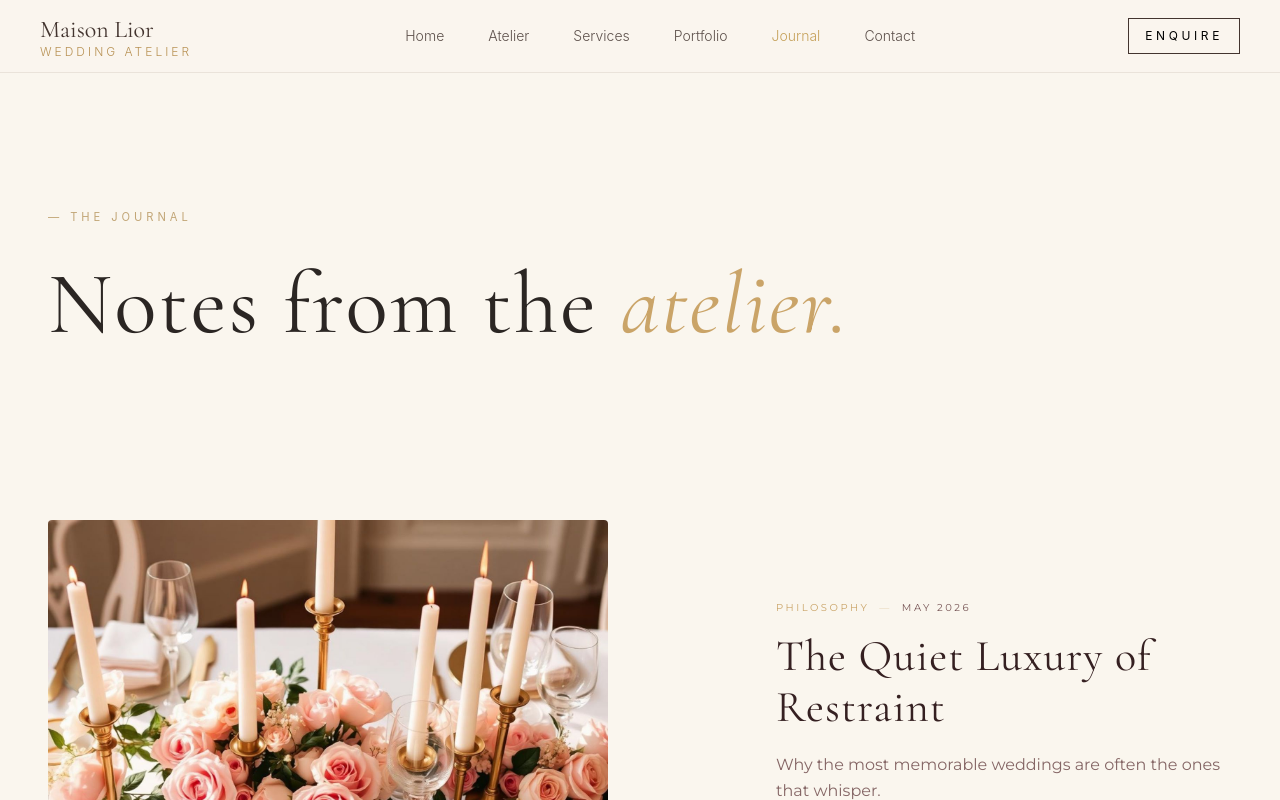
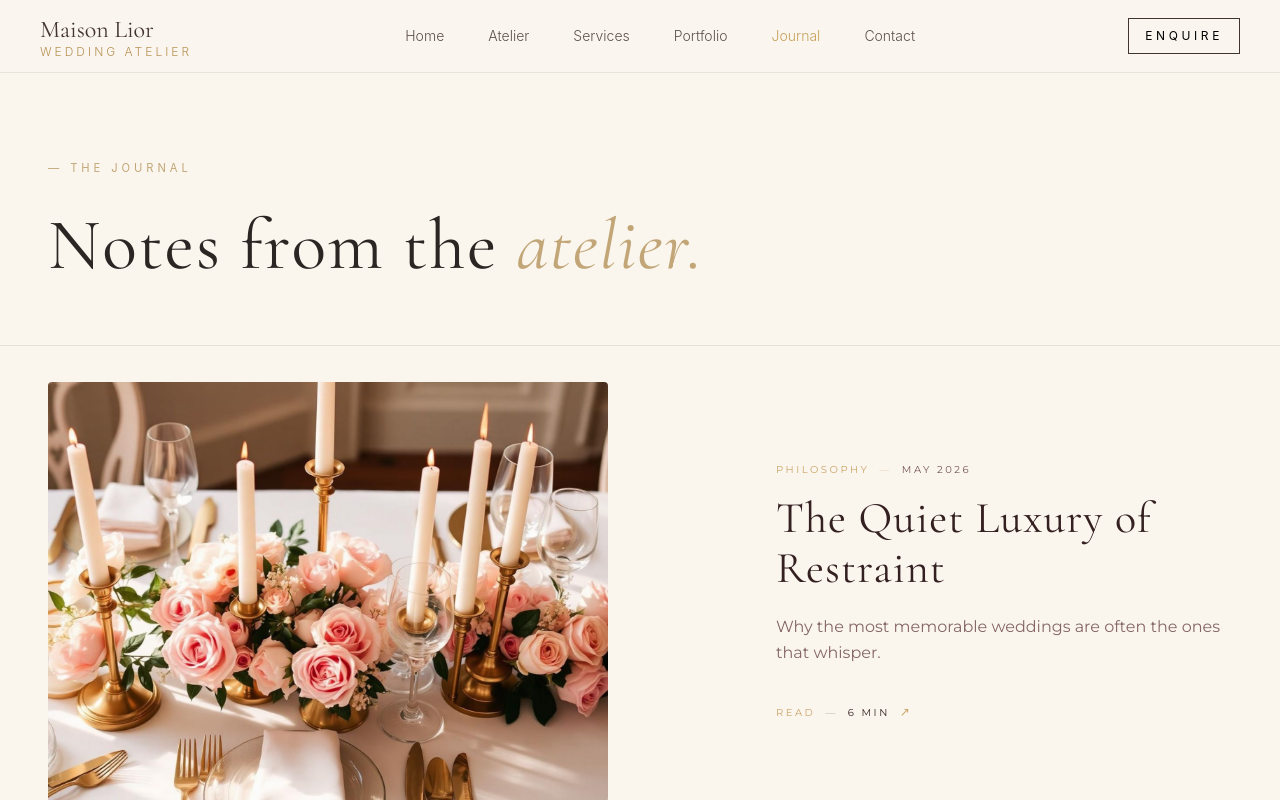
Before and after one commit to Priyankasapp/wedding-planner-webApp, a React (Vite) app: page /journal in a window 1280 px wide. Shown: the top 800 px of the page. Built offline with nearby package versions, Linux system fonts and the light colour scheme.

Commit message:
add hr line

```diff
--- a/src/components/contact/ContactFormSection.tsx
+++ b/src/components/contact/ContactFormSection.tsx
@@ -16,7 +16,7 @@ const fadeUpVariants: Variants = {
 export function ContactFormSection() {
   const serifStyle = {
     fontFamily: '"Cormorant Garamond", serif',
-    fontWeight: 300,
+    fontWeight: 400,
   };
 
   const sansStyle = {
@@ -81,7 +81,7 @@ export function ContactFormSection() {
 
   // Base input styles (removed fixed border color and focus states to dynamic classes below)
   const baseInputClass = "w-full bg-transparent border-b py-3 text-sm text-[#2B2623] outline-none transition-colors duration-300 placeholder-[#BDB1A8]";
-  const labelClass = "block text-[10px] tracking-[0.2em] text-gold uppercase mb-1 font-medium";
+  const labelClass = "block text-[10px] tracking-[0.3em] text-gold uppercase mb-1 font-medium";
 
   return (
     <section className="bg-[#FAF6EE] text-[#2B2623] pb-24 lg:pb-32">
@@ -100,7 +100,7 @@ export function ContactFormSection() {
 
             <div className="grid grid-cols-1 md:grid-cols-2 gap-8 md:gap-12">
               <div className="flex flex-col">
-                <label htmlFor="firstName" style={sansStyle} className={labelClass}>First Name *</label>
+                <label htmlFor="firstName" style={{...sansStyle}} className={labelClass}>First Name *</label>
                 <input
                   id="firstName"
                   type="text"
@@ -121,7 +121,7 @@ export function ContactFormSection() {
               </div>
 
               <div className="flex flex-col">
-                <label htmlFor="partnerName" style={sansStyle} className={labelClass}>Partner's Name</label>
+                <label htmlFor="partnerName" style={{...sansStyle}} className={labelClass}>Partner's Name</label>
                 <input
                   id="partnerName"
                   type="text"
--- a/src/components/journal/Hero.tsx
+++ b/src/components/journal/Hero.tsx
@@ -1,14 +1,11 @@
 import { motion, type Variants } from "framer-motion";
 import SectionKicker from "../sections/SectionKicker";
 
-// FIX: Added 'export' right before the function declaration
 export function Hero() {
   const serifStyle = {
     fontFamily: '"Cormorant Garamond", serif',
     fontWeight: 300,
   };
-
-
 
   const containerVariants: Variants = {
     hidden: { opacity: 0 },
@@ -19,7 +16,7 @@ export function Hero() {
   };
 
   const itemVariants: Variants = {
-    hidden: { opacity: 0, y: 25 },
+    hidden: { opacity: 0, y: 20 },
     visible: {
       opacity: 1,
       y: 0,
@@ -28,42 +25,45 @@ export function Hero() {
   };
 
   return (
-    <section className="bg-[#FAF6EE] min-h-[60vh] mt-10 flex items-center py-20">
+    <section className="bg-[#FAF6EE] pt-24 pb-0 overflow-hidden mt-16 select-none">
       <div className="max-w-[1400px] mx-auto px-6 lg:px-12 w-full">
 
         <motion.div
           variants={containerVariants}
           initial="hidden"
           animate="visible"
-          className="select-none"
+          className="pb-16" /* Adds clean spacing above the line */
         >
-          {/* <motion.p
-            variants={itemVariants}
-            style={{ ...sansStyle, fontWeight: 400 }}
-            className="text-xs md:text-sm tracking-[0.25em] text-gold uppercase mb-6"
-          >
-            — THE JOURNAL
-          </motion.p> */}
-          <SectionKicker title='THE JOURNAL'/>
+          {/* Reusable SectionKicker component */}
+          <motion.div variants={itemVariants}>
+            <SectionKicker title='THE JOURNAL' className="mb-8" />
+          </motion.div>
+
+          {/* Main Heading scaled down slightly to look crisp on a single line */}
           <motion.h1
             variants={itemVariants}
             style={serifStyle}
-            className="text-6xl md:text-[5.5rem] leading-[1.05] tracking-wide text-[#2B2623]"
+            className="text-5xl md:text-6xl lg:text-7xl tracking-wide text-[#2B2623] leading-none"
           >
-            Notes from the {" "}
+            Notes from the{" "}
             <span
               style={{ ...serifStyle, fontStyle: "italic" }}
-              className="text-gold"
+              className="text-[#C2A677]"
             >
               atelier.
-            </span>{" "}
-
+            </span>
           </motion.h1>
         </motion.div>
 
       </div>
-      <hr />
 
+      {/* The full-width thin divider line matching the picture */}
+      <motion.hr
+        initial={{ opacity: 0, scaleX: 0.98 }}
+        animate={{ opacity: 1, scaleX: 1 }}
+        transition={{ duration: 1, delay: 0.4 }}
+        className="border-[#2B2623]/10 w-full mb-9"
+      />
     </section>
   );
 }
```
